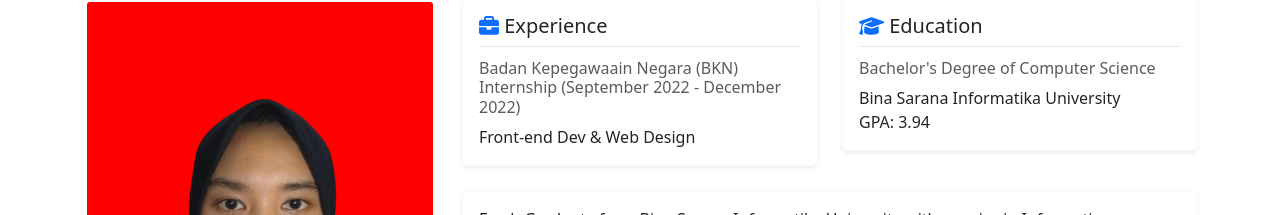
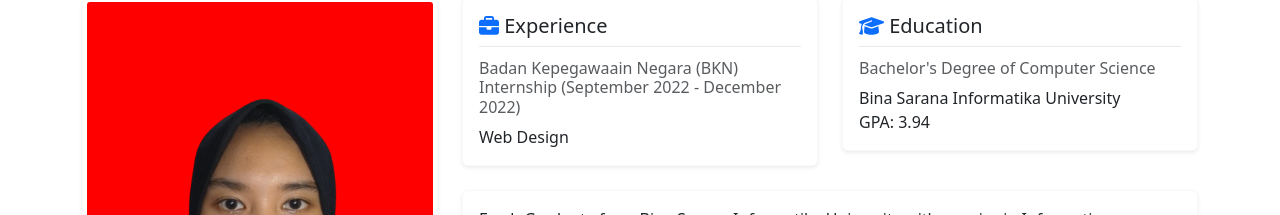
Before and after one commit to WindaMarito25/WindaMarito-FrontEnd, a React (Vite) app: page /about in a window 1280 px wide. Shown: the part 261-476 px from the top of the page. Built offline with nearby package versions, Linux system fonts and the light colour scheme.

Commit message:
Add additional information

```diff
--- a/src/pages/About.jsx
+++ b/src/pages/About.jsx
@@ -50,7 +50,7 @@ function About() {
                     Badan Kepegawaain Negara (BKN) <br /> Internship (September
                     2022 - December 2022)
                   </Card.Subtitle>
-                  <Card.Text>Front-end Dev & Web Design</Card.Text>
+                  <Card.Text>Web Design</Card.Text>
                 </Card.Body>
               </Card>
             </Col>
--- a/src/pages/Project.jsx
+++ b/src/pages/Project.jsx
@@ -29,7 +29,8 @@ function Projects() {
     {
       title: "Country Rank Population with React.js",
       desc: "A responsive web application displaying country population rankings, with a news section and a comparison tool for analyzing data between countries.",
-      githubLink: "https://github.com/WindaMarito25/react-native-note-app",
+      githubLink:
+        "https://github.com/WindaMarito25/country-rank-population.git",
     },
   ];
 
```
